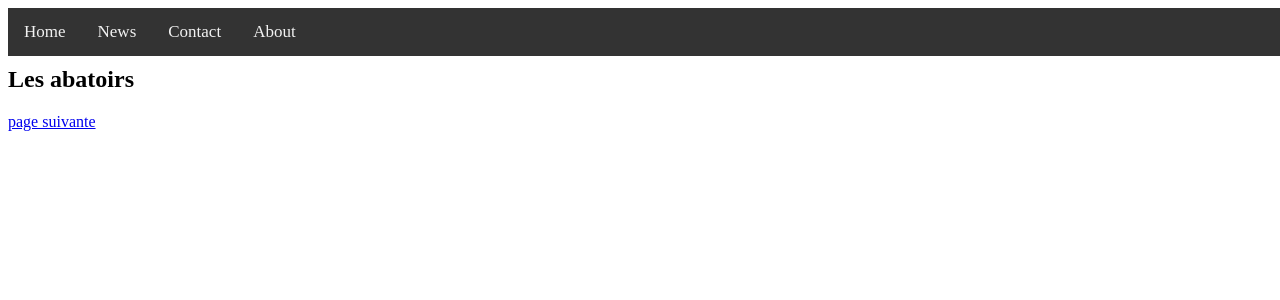
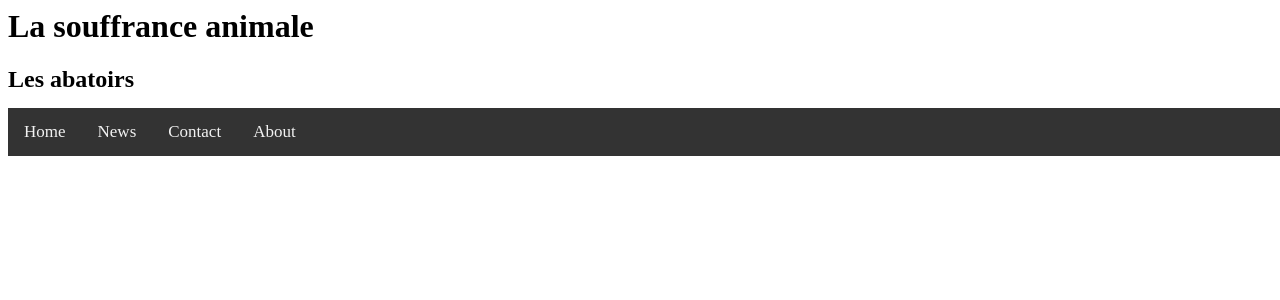
Before and after one commit to YusufA28/ProjetAnimal, a PHP site: page /page1.php in a window 1280 px wide. Shown: the top 300 px of the page. Run offline with PHP 8.4, Linux system fonts and the light colour scheme.

Commit message:
Add files via upload

```diff
--- a/navbar.css
+++ b/navbar.css
@@ -5,6 +5,8 @@
     position: fixed;
     margin-right : 20px;
     width: 100%;
+    position : absolute;
+    margin-top: 100px;
 }
 
 /* Style the links inside the navigation bar */
--- /dev/null
+++ b/navbar.php
@@ -0,0 +1,3 @@
+<?php
+
+?>
```
